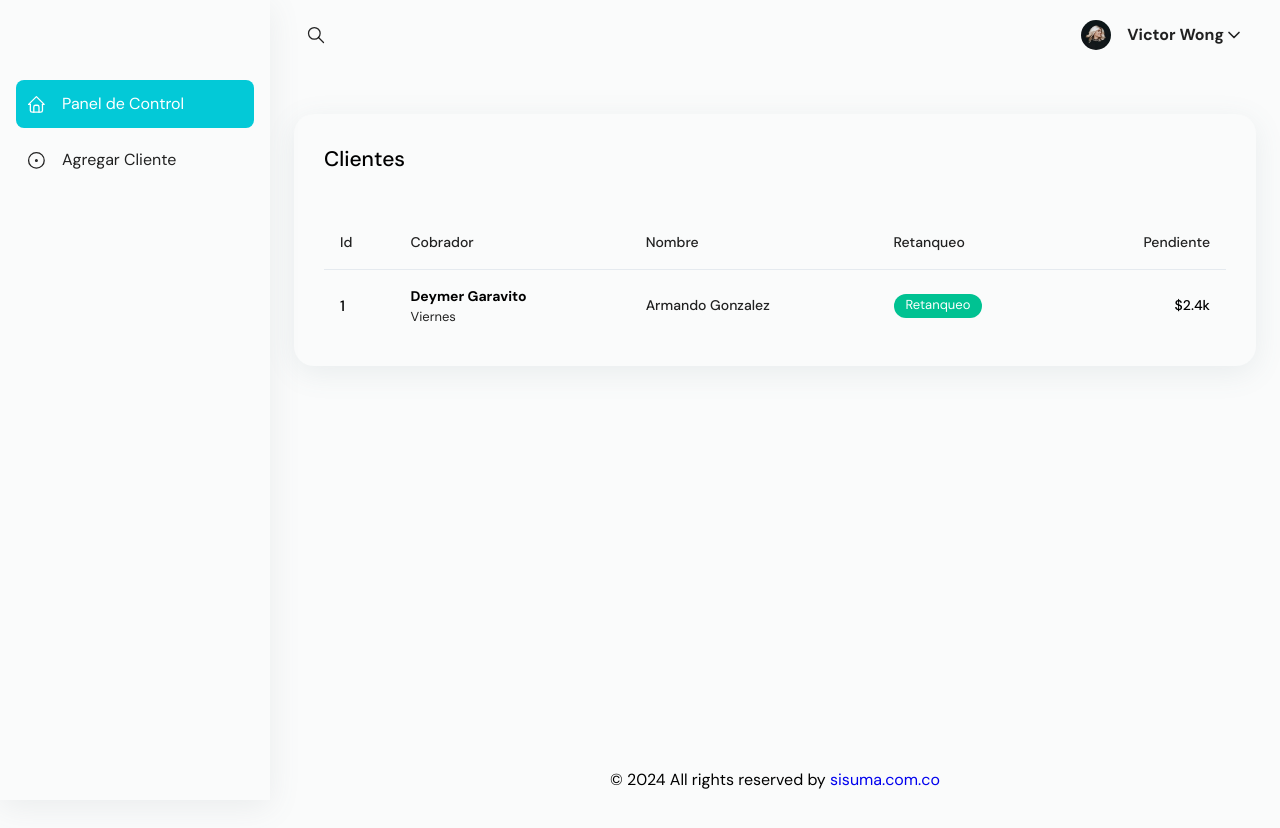
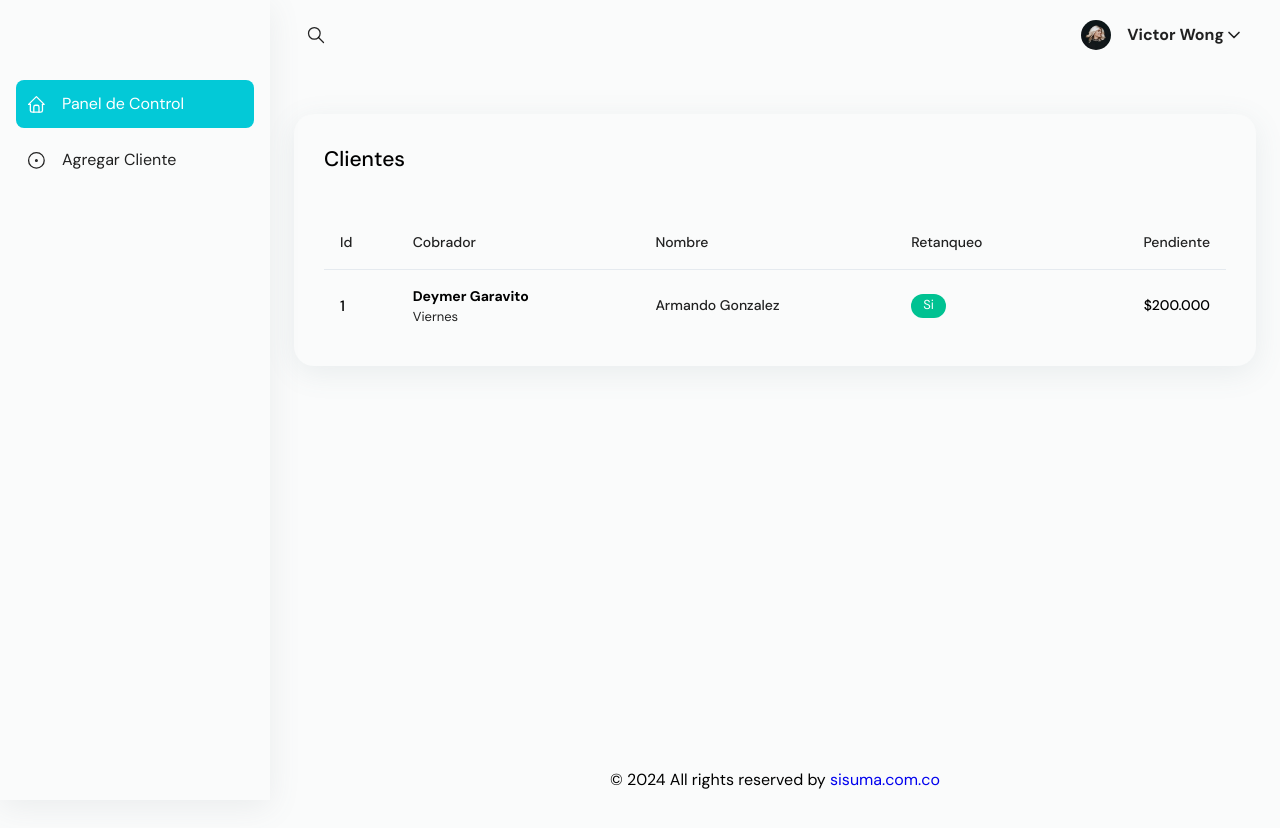
Before and after one commit to jonathanlopezb/dash-sisuma, a Next.js app: page / in a window 1280 px wide. Shown: the top 828 px of the page. Built offline with nearby package versions, Linux system fonts and the light colour scheme.

Commit message:
performance

```diff
--- a/src/app/(DashboardLayout)/components/dashboard/ProductPerformance.tsx
+++ b/src/app/(DashboardLayout)/components/dashboard/ProductPerformance.tsx
@@ -18,9 +18,9 @@ const products = [
     name: "Deymer Garavito",
     post: "Viernes",
     pname: "Armando Gonzalez",
-    priority: "Retanqueo",
+    priority: "Si",
     pbg: "success.main",
-    budget: "2.4",
+    budget: "200.000",
   },
 ];
 
@@ -109,7 +109,7 @@ const ProductPerfomance = () => {
                   ></Chip>
                 </TableCell>
                 <TableCell align="right">
-                  <Typography variant="h6">${product.budget}k</Typography>
+                  <Typography variant="h6">${product.budget}</Typography>
                 </TableCell>
               </TableRow>
             ))}
```
